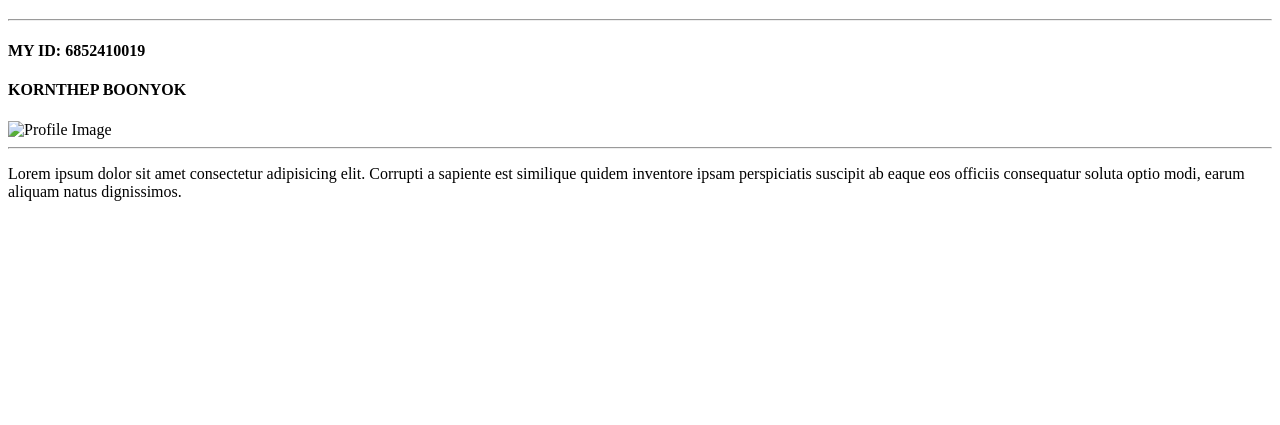
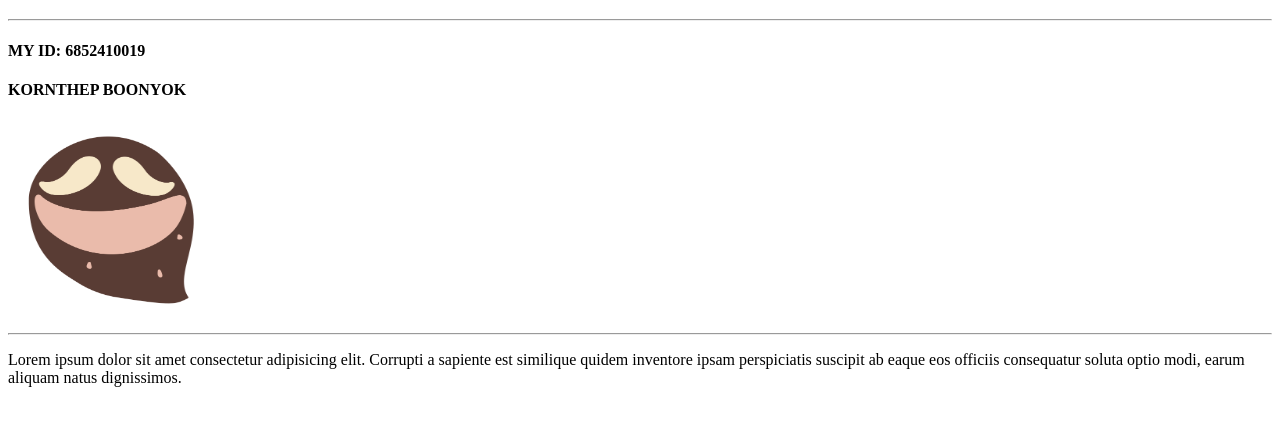
Before and after one commit to Dumpfound/basicweb2, a plain HTML site: page index.html in a window 1280 px wide. Shown: the part 61-486 px from the top of the page. Drawn offline with Linux system fonts and the light colour scheme.

Commit message:
ได้ละ

```diff
--- a/index.html
+++ b/index.html
@@ -4,7 +4,7 @@
     <meta charset="UTF-8">
     <meta name="viewport" content="width=device-width, initial-scale=1.0">
     <title>Kornthep Site</title>
-    <link rel="shortcut icon" type="image/x-icon" href="image.1.png">
+    <link rel="shortcut icon" type="image/x-icon" href="./images/image.1.png">
 </head>
 <body>
     <h1>
@@ -17,7 +17,7 @@
     <h4>
         KORNTHEP BOONYOK
     </h4>
-    <img src="image.5.png" alt="Profile Image"width="200" height="200">
+    <img src="./images/image.5.png" alt="Profile Image"width="200" height="200">
     <hr>
     <p>
         Lorem ipsum dolor sit amet consectetur adipisicing elit. Corrupti a sapiente est
```
